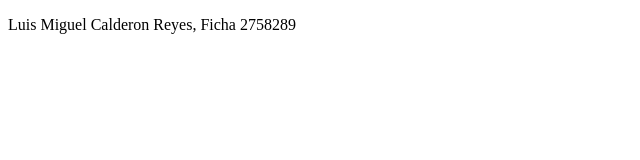
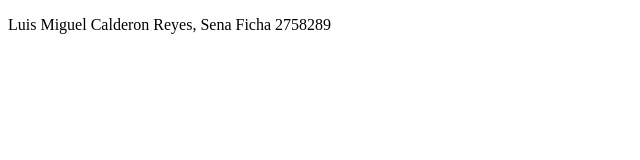
Before and after one commit to 1014287580/Luis-Miguel-Calderon-Reyes, a plain HTML site: page index.html in a window 1280 px wide. Shown: the full height of the page, 0-640 px from the left. Drawn offline with Linux system fonts and the light colour scheme.

Commit message:
cambio 3

```diff
--- a/index.html
+++ b/index.html
@@ -10,7 +10,7 @@
     <!-- DIV CONTENEDOR 2-->
      <div class="container">
         <div class="row">
-            <p> Luis Miguel Calderon Reyes, Ficha 2758289</p>
+            <p> Luis Miguel Calderon Reyes, Sena Ficha 2758289</p>
         </div>
      </div>
 
```
